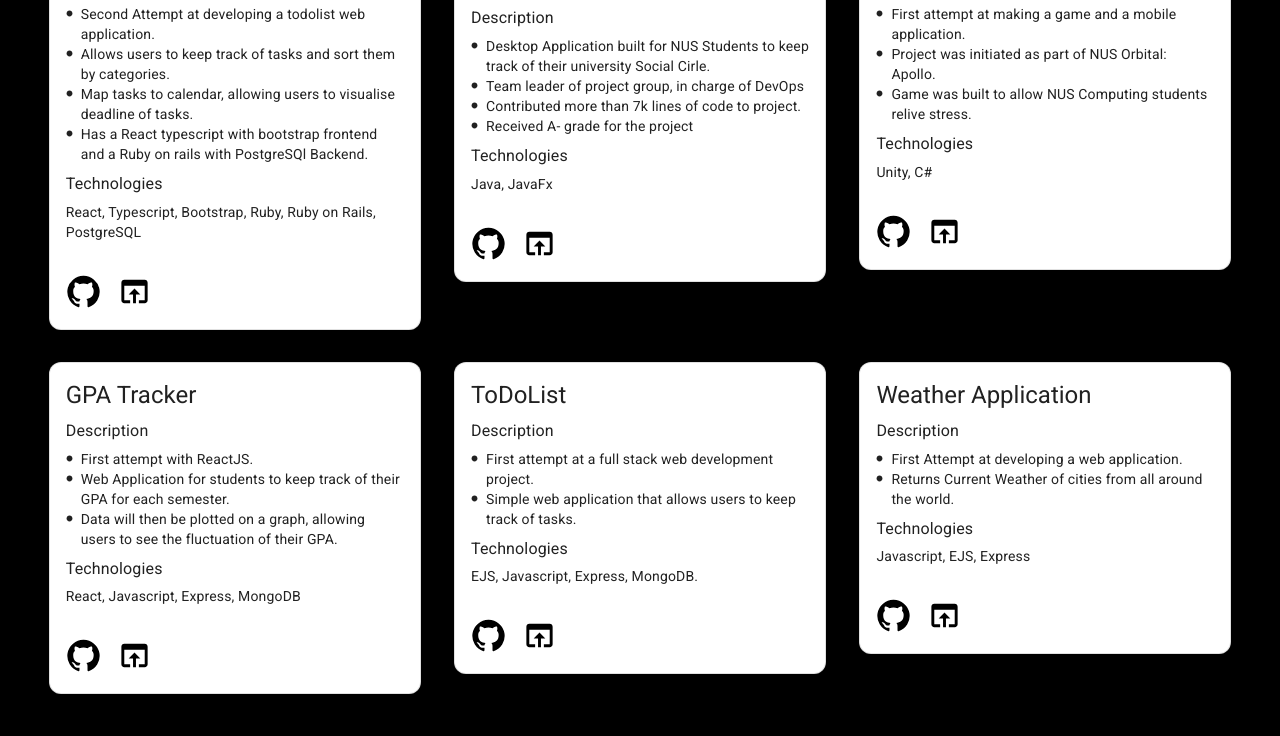
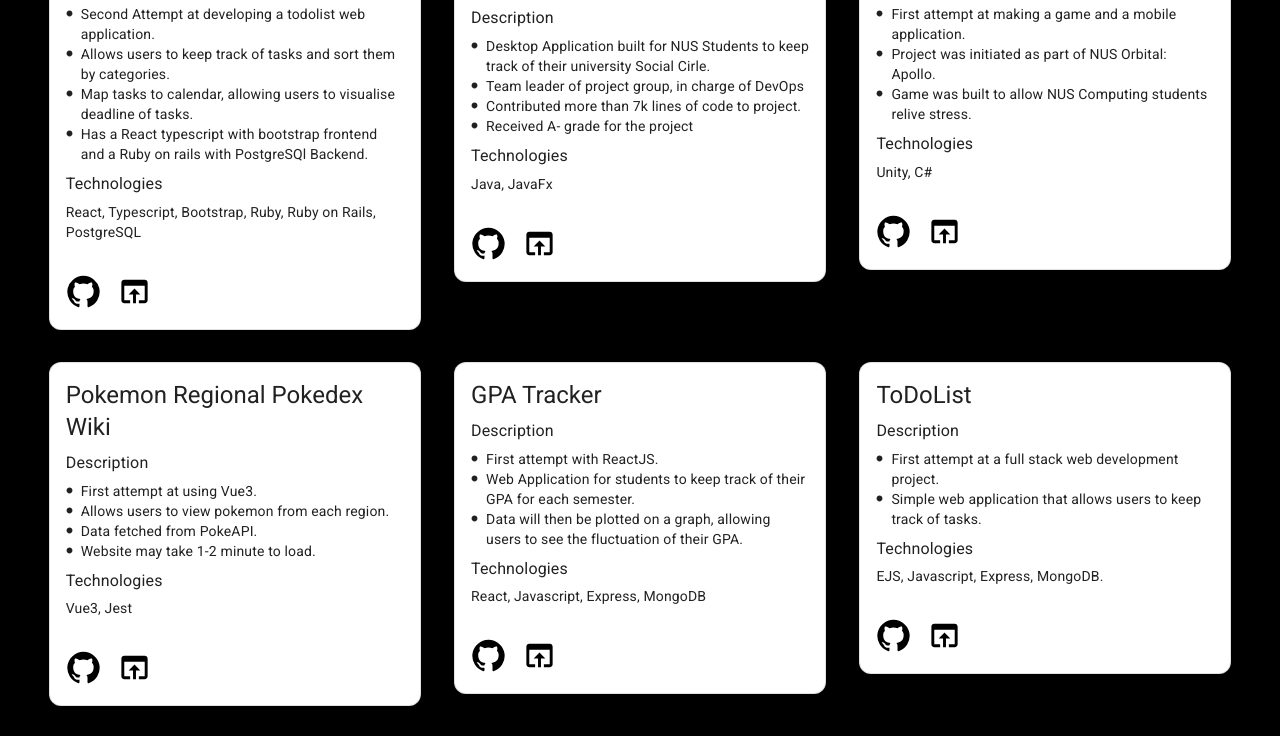
Before and after one commit to Jonaspng/react-cv-website, a React (Create React App) app: page / in a window 1280 px wide. Shown: the part 2000-2736 px from the top of the page. Built offline with nearby package versions, Linux system fonts and the light colour scheme; no server answers.

Commit message:
Update projects' data

```diff
--- a/src/data/ProjectData.js
+++ b/src/data/ProjectData.js
@@ -22,6 +22,14 @@ const ProjectData = [
     technologies: "Unity, C#",
     githubLink:"https://github.com/Jonaspng/Orbital-Project_Mastercard",
     websiteLink:"https://jonaspng.github.io/Orbital-Project_Mastercard/Builds/Milestone%203/index.html"},
+  { title:"Pokemon Regional Pokedex Wiki",
+    descriptions:["First attempt at using Vue3.",
+                "Allows users to view pokemon from each region.",
+                "Data fetched from PokeAPI.",
+                "Website may take 1-2 minute to load."],
+    technologies:"Vue3, Jest",
+    githubLink:"https://github.com/Jonaspng/Pokedex-Wiki",
+    websiteLink:"https://pokedex-wiki.vercel.app/"},
   { title: "GPA Tracker",
     descriptions:["First attempt with ReactJS.",
                   "Web Application for students to keep track of their GPA for each semester.",
```
